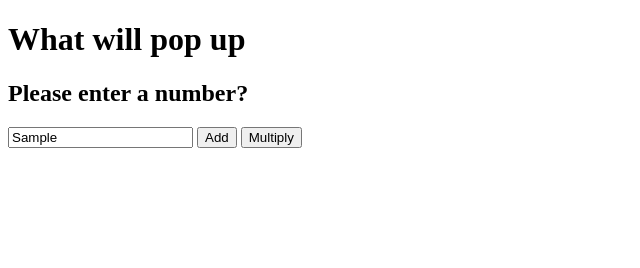
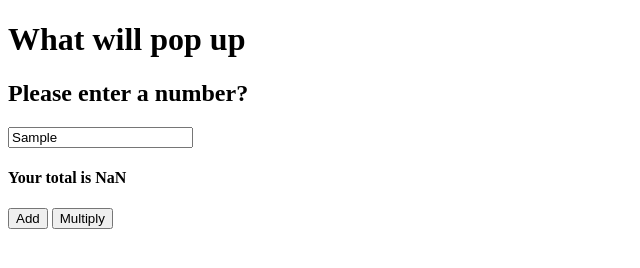
Before and after one commit to Hifive6/js_jQuery-Review, a plain HTML site: page evenMore/more.html in a window 1280 px wide. Both pictures are taken after typing "Sample" into the empty fields and a click on the button "Add". Shown: the whole page, without its empty margins (0-640 px from the left). Drawn offline with nearby package versions, Linux system fonts and the light colour scheme.

Commit message:
even more exercise 5 adds to page

```diff
--- a/evenMore/more.html
+++ b/evenMore/more.html
@@ -13,7 +13,7 @@
     <input type="text" name="personName" type ="reset" id="inputName" placeholder="Type Here">
     <!-- <button id="personName">Click Here</button> -->
 
-    <!-- <h4 id="placeName"></h4> -->
+    <h4 id="placeName"></h4>
 
     <button id="add">Add</button>
     <button id="product">Multiply</button>
--- a/evenMore/more.js
+++ b/evenMore/more.js
@@ -72,6 +72,7 @@ function addOrMultiply(){
         // console.log(n)
         total = n * (n+1) / 2;
         console.log(total);
+        document.getElementById('placeName').innerHTML = 'Your total is ' + total;
     })
 // } else if(multiplyBtn){
     multiplyBtn.addEventListener('click', function(){
@@ -80,6 +81,7 @@ function addOrMultiply(){
         let total = 1;
         for (let i = 1; i <= m; i++){
             total *= i;
+            document.getElementById('placeName').innerHTML = 'Your total is ' + total;
             console.log(total);
         }
     })
```
